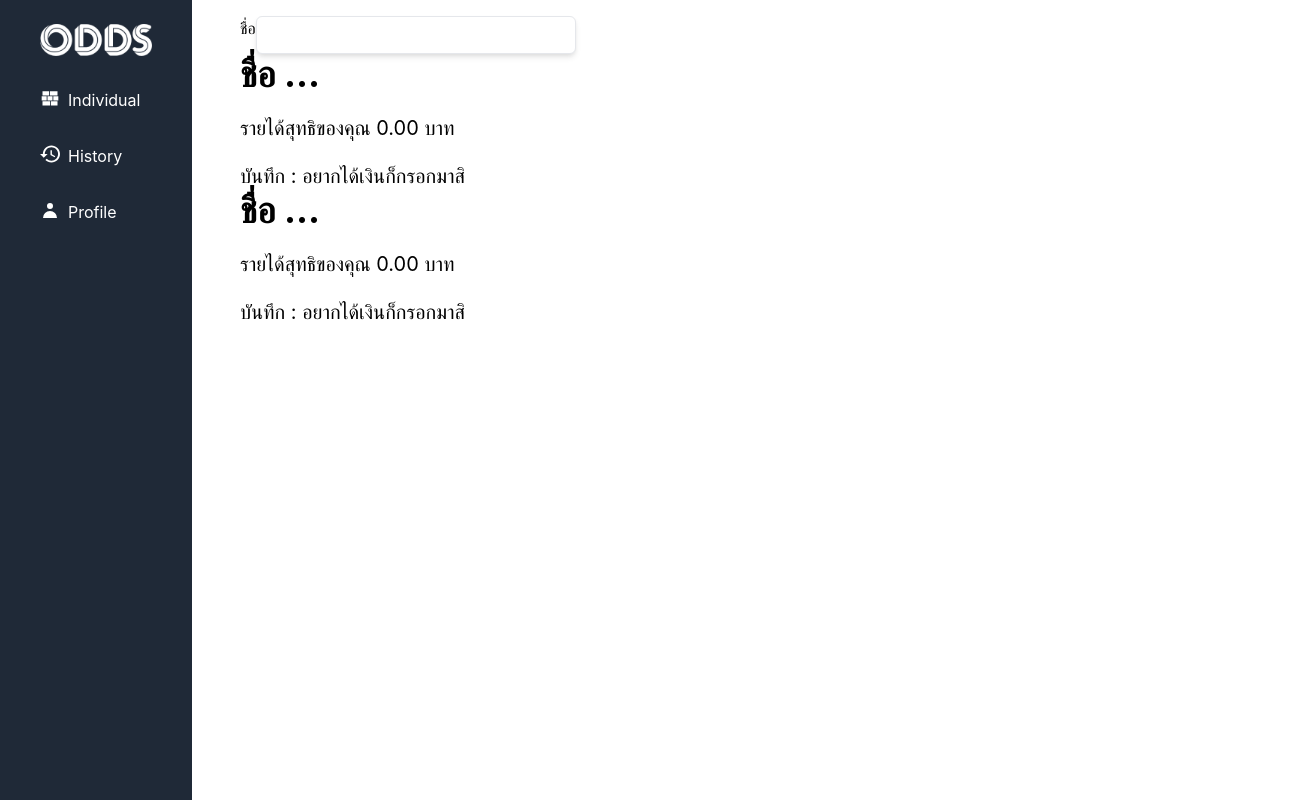
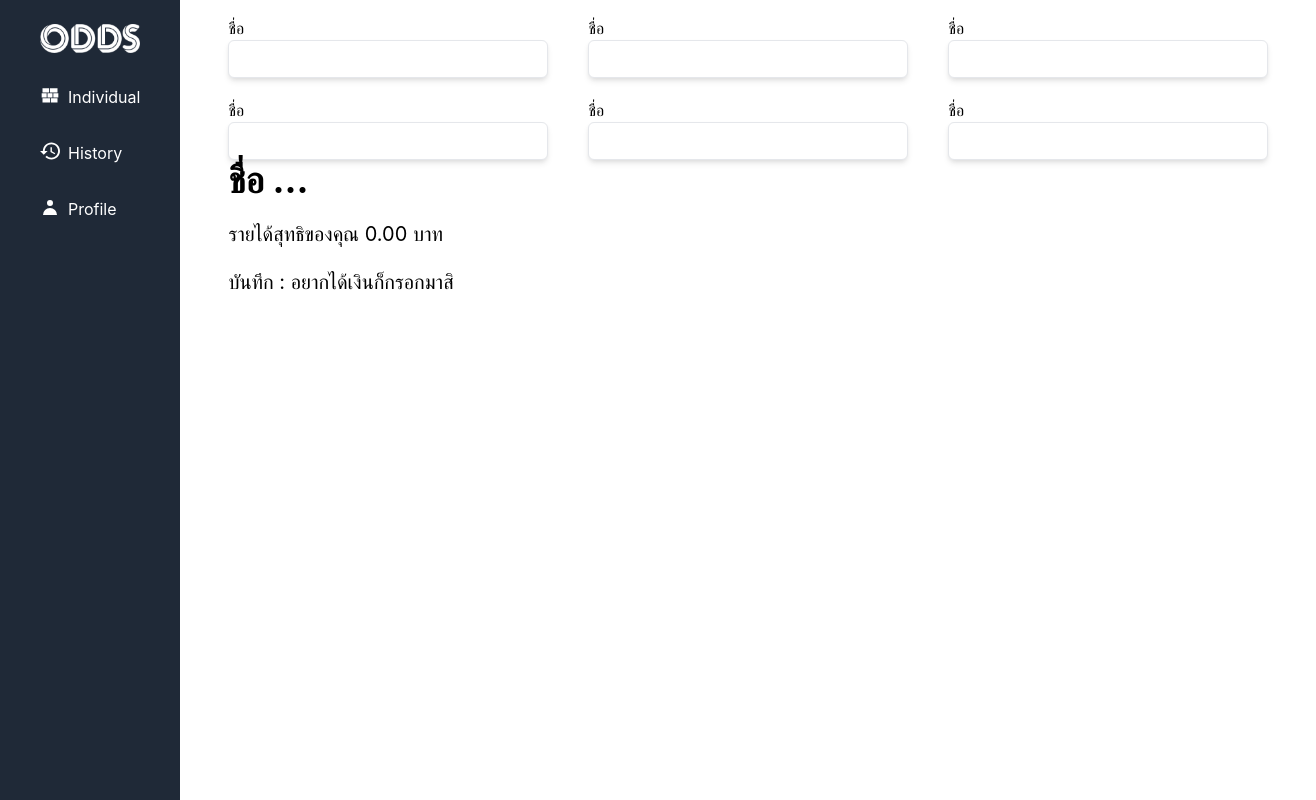
Before and after one commit to Fahlalla/workingrecord-fe, a React (Create React App) app: page /profile in a window 1280 px wide. Shown: the whole page, 1316 px wide, since content can reach past the window. Built offline with nearby package versions, Linux system fonts and the light colour scheme.

Commit message:
edit PersonalInfo

```diff
--- a/src/Component/Profile/PersonalInfo.js
+++ b/src/Component/Profile/PersonalInfo.js
@@ -1,9 +1,21 @@
-import ProfileInput from "../Profile/ProfileInput.js"
+import ProfileInput from "../Profile/ProfileInput.js";
 
 const PersonalInfo = () => {
     return (
         <div className="flex h-auto">
-            <ProfileInput/>
+            <div className="flex-col space-y-5">
+                <div className="flex space-x-10">
+                    <ProfileInput />
+                    <ProfileInput />
+                    <ProfileInput />
+                </div>
+                <div className="flex space-x-10">
+                    <ProfileInput />
+                    <ProfileInput />
+                    <ProfileInput />
+                </div>
+            </div>
+
         </div>
     );
 };
--- a/src/Component/Profile/ProfileInput.js
+++ b/src/Component/Profile/ProfileInput.js
@@ -1,13 +1,14 @@
-const SiteInfo = () => {
+const ProfileInput = () => {
   return (
-    <div className="flex h-auto">
+    <div className="flex-col">
       <div>ชื่อ</div>
       <input
         className="py-2 pl-10 text-sm text-black shadow-md placeholder-gray-500 border border-gray-200 rounded-md w-80 focus:border-light-blue-500 focus:ring-1 focus:ring-light-blue-500 focus:outline-none"
         type="text"
       />
+
     </div>
   );
 };
 
-export default SiteInfo;
+export default ProfileInput;
--- a/src/Component/Profile/SiteInfo.js
+++ b/src/Component/Profile/SiteInfo.js
@@ -2,9 +2,7 @@ const SiteInfo = () => {
     return (
         <div className="flex h-auto">
             <div className="flex flex-col space-y-5">
-                <div className="font-bold text-4xl">ชื่อ ...</div>
-                <div className="text-xl">รายได้สุทธิของคุณ 0.00 บาท</div>
-                <div className="text-xl">บันทึก : อยากได้เงินก็กรอกมาสิ</div>
+
             </div>
         </div>
     );
```
